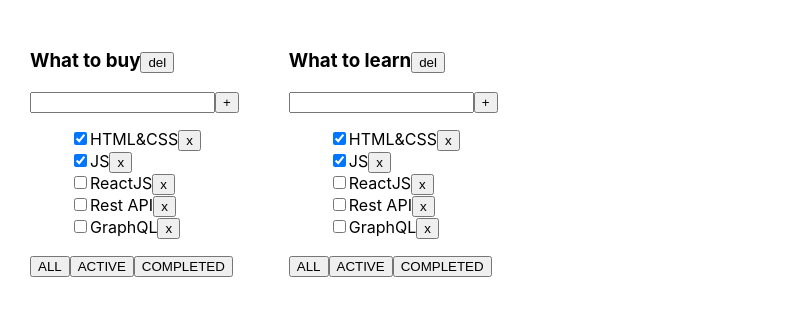
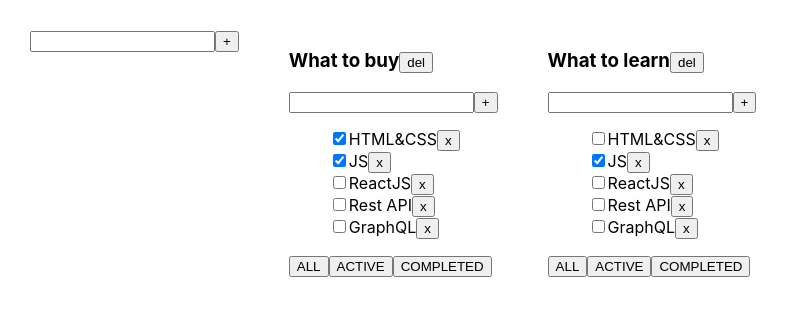
Before and after one commit to MaksimSelchukou/todo-workout-new, a React (Create React App) app: page / in a window 1280 px wide. Shown: the top 316 px of the page, without its empty margins (0-789 px from the left). Built offline with nearby package versions, Linux system fonts and the light colour scheme.

Commit message:
moved to a separate component Input(add UniversalInput.tsx)

```diff
--- a/src/App.tsx
+++ b/src/App.tsx
@@ -2,6 +2,7 @@ import React, {useState} from 'react';
 import './App.css';
 import {v1} from "uuid";
 import {Todolist} from "./Todolists";
+import {UniversalInput} from "./components/UniversalInput";
 
 export type fiteredType = "all" | "active" | "completed"
 
@@ -18,6 +19,9 @@ export type tasksType = {
     isDone: boolean
 }
 
+type TaskStateType={
+    [key:string]:Array<tasksType>
+}
 
 export function App() {
 
@@ -30,7 +34,7 @@ export function App() {
         {id: todolistId2, title: "What to learn", filter: "all"}
     ])
 
-    let [tasks, setTasks] = useState({
+    let [tasks, setTasks] = useState<TaskStateType>({
             [todolistId1]: [
                 {id: v1(), title: "HTML&CSS", isDone: true},
                 {id: v1(), title: "JS", isDone: true},
@@ -39,7 +43,7 @@ export function App() {
                 {id: v1(), title: "GraphQL", isDone: false},
             ],
             [todolistId2]: [
-                {id: v1(), title: "HTML&CSS", isDone: true},
+                {id: v1(), title: "HTML&CSS", isDone: false},
                 {id: v1(), title: "JS", isDone: true},
                 {id: v1(), title: "ReactJS", isDone: false},
                 {id: v1(), title: "Rest API", isDone: false},
@@ -61,13 +65,26 @@ export function App() {
          let newTask = {id:v1(),title:title,isDone:false}
           setTasks({...tasks,[TodoID]: [newTask,...tasks[TodoID]]})
     }
-    const changeStatus = (taskID: string, newValue: boolean, TodoID: string) => {
+    const changeStatusTask = (taskID: string, newValue: boolean, TodoID: string) => {
         setTasks({...tasks, [TodoID]: tasks[TodoID].map(m => m.id === taskID ? {...m, isDone: newValue} : m)})
 
     }
 
+    const addTodolist = (title:string) => {
+       let newTodolist:TodolistsType = {id:v1(),title:title,filter:"all"}
+        setTodolists([newTodolist,...todolists])
+        setTasks({...tasks,[newTodolist.id]:[]})
+    }
+
+    const removeTodolist = (TodoId:string) =>{
+        setTodolists(todolists.filter(f => f.id !== TodoId))
+        // setTasks({...tasks,[TodoId]:tasks[TodoId].filter(f=>f.id !== TodoId)})
+        delete tasks[TodoId]
+    }
+
     return (
         <div className="App">
+            <UniversalInput  addItem={addTodolist}/>
             {todolists.map(m => {
 
                 let tasksForTodolist = tasks[m.id];
@@ -86,7 +103,8 @@ export function App() {
                         removeTask={removeTask}
                         changeFilter={changeFilter}
                         addTask={addTask}
-                        changeStatus={changeStatus}
+                        changeStatus={changeStatusTask}
+                        removeTodolist={removeTodolist}
                     />
                 )
             })}
--- a/src/Todolists.tsx
+++ b/src/Todolists.tsx
@@ -1,44 +1,54 @@
 import React, {ChangeEvent, KeyboardEvent, useState} from 'react';
 import {fiteredType, tasksType} from "./App";
 import {Button} from "./components/Button";
+import {UniversalInput} from "./components/UniversalInput";
 
 type TodolistType = {
     tasks: Array<tasksType>
     name: string
-    removeTask: (taskID: string,TodoID:string) => void
-    changeFilter: (value: fiteredType,id:string) => void
-    addTask: (title: string,TodoID: string) => void
-    changeStatus: (taskID: string, newValue: boolean,TodoID:string) => void
+    removeTask: (taskID: string, TodoID: string) => void
+    changeFilter: (value: fiteredType, id: string) => void
+    addTask: (title: string, TodoID: string) => void
+    changeStatus: (taskID: string, newValue: boolean, TodoID: string) => void
     id: string
+    removeTodolist: (TodoID: string) => void
 }
 
 export const Todolist = ({name, ...props}: TodolistType) => {
 
 
-    let [title, setTitle] = useState('')
+    // let [title, setTitle] = useState('')
 
     const RemoveTaskHandler = (taskID: string) => {
-        props.removeTask(taskID,props.id)
+        props.removeTask(taskID, props.id)
     }
     const onClickHandlerChangeFilter = (value: fiteredType) => {
-        props.changeFilter(value,props.id)
+        props.changeFilter(value, props.id)
     }
-    const addTaskHandler = () => {
-        props.addTask(title,props.id)
-        setTitle('')
-    }
-    const onChangeHandler = (event: ChangeEvent<HTMLInputElement>) => {
-        setTitle(event.currentTarget.value)
-    }
-    const onKeyPressHandler = (event: KeyboardEvent<HTMLInputElement>) => {
-        if (event.key === "Enter") {
-            props.addTask(title,props.id)
-            setTitle('')
-        }
-    }
+    // const addTaskHandler = () => {
+    //     props.addTask(title, props.id)
+    //     setTitle('')
+    // }
+    // const onChangeHandler = (event: ChangeEvent<HTMLInputElement>) => {
+    //     setTitle(event.currentTarget.value)
+    // }
+    // const onKeyPressHandler = (event: KeyboardEvent<HTMLInputElement>) => {
+    //     if (event.key === "Enter") {
+    //         props.addTask(title, props.id)
+    //         setTitle('')
+    //     }
+    // }
     const onChangeStatusHandler = (taskID: string, event: ChangeEvent<HTMLInputElement>) => {
         let newIsDoneValue = event.currentTarget.checked
-        props.changeStatus(taskID, newIsDoneValue,props.id)
+        props.changeStatus(taskID, newIsDoneValue, props.id)
+    }
+
+    const deleteTodolistHandler = () => {
+        props.removeTodolist(props.id)
+    }
+
+    const addTaskHandler = (title:string) => {
+        props.addTask(title,props.id)
     }
 
 
@@ -46,14 +56,10 @@ export const Todolist = ({name, ...props}: TodolistType) => {
         <div>
             <h3>
                 {name}
-                <Button name={"del"} callBack={() => {}}/>
+                <Button name={"del"} callBack={deleteTodolistHandler}/>
             </h3>
             <div>
-                <input value={title}
-                       onChange={onChangeHandler}
-                       onKeyPress={onKeyPressHandler}
-                />
-                <Button name={"+"} callBack={addTaskHandler}/>
+                <UniversalInput addItem={addTaskHandler}/>
             </div>
             <ul>
                 {
--- /dev/null
+++ b/src/components/UniversalInput.tsx
@@ -0,0 +1,40 @@
+import React, {ChangeEvent, KeyboardEvent, useState} from 'react';
+import {Button} from "./Button";
+
+type UniversalInputType = {
+
+    addItem: (title: string) => void
+}
+
+
+export const UniversalInput = (props: UniversalInputType) => {
+    let [title, setTitle] = useState('')
+
+    const onChangeHandler = (event: ChangeEvent<HTMLInputElement>) => {
+        setTitle(event.currentTarget.value)
+    }
+
+    const onKeyPressHandler = (event: KeyboardEvent<HTMLInputElement>) => {
+        if (event.key === "Enter")
+            if (title.trim() !== "") {
+                props.addItem(title)
+                setTitle('')
+            }
+    }
+
+    const addTaskHandler = () => {
+        props.addItem(title)
+        setTitle('')
+    }
+
+
+    return (
+        <div>
+            <input value={title}
+                   onChange={onChangeHandler}
+                   onKeyPress={onKeyPressHandler}
+            />
+            <Button name={"+"} callBack={addTaskHandler}/>
+        </div>
+    );
+};
```
